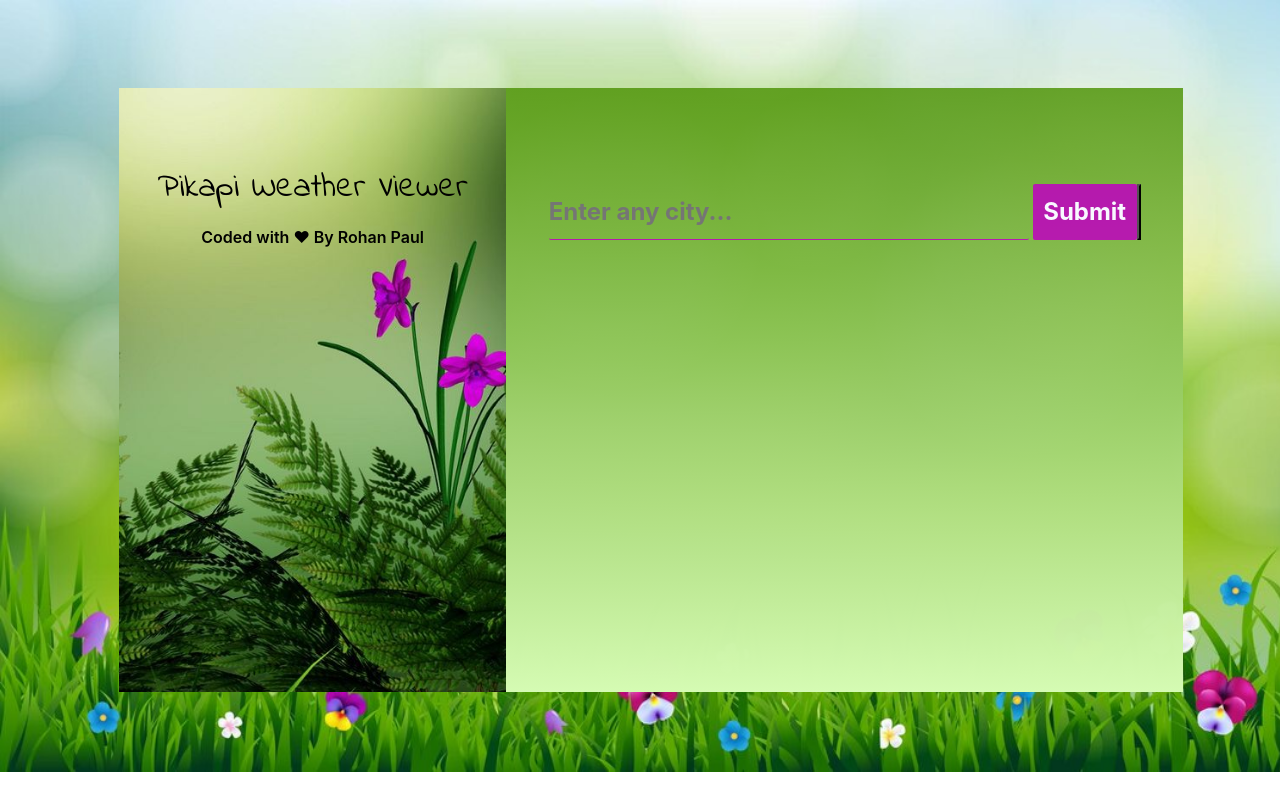
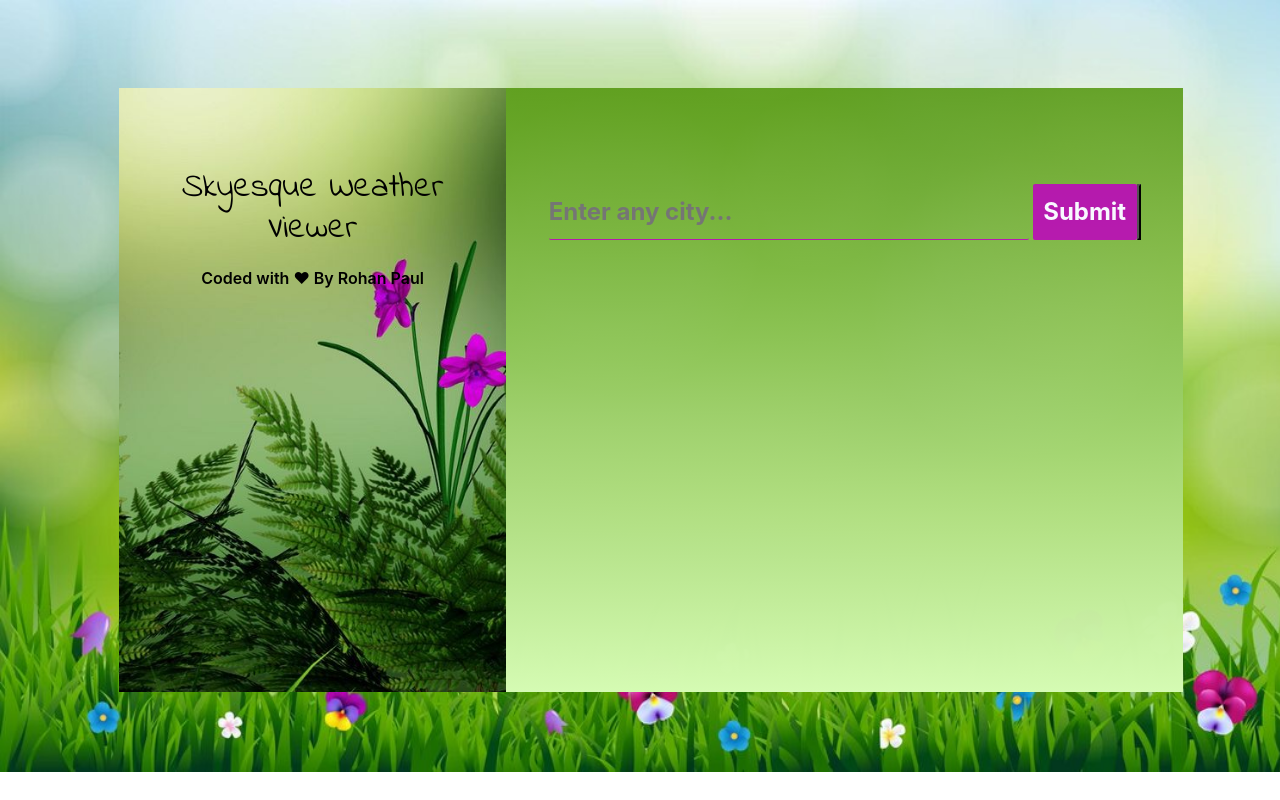
Before and after one commit to RohanPaul10/Pikapi-Weather-Web-Application-using-HTML-CSS-JAVASCRIPT-API, a plain HTML site: page index.html in a window 1280 px wide. Drawn offline with nearby package versions, Linux system fonts and the light colour scheme.

Commit message:
Update index.html

```diff
--- a/index.html
+++ b/index.html
@@ -13,7 +13,7 @@
         <div class="row offset-sm-1">
             <!-- Header part -->
             <section class="header col-md-4 col-sm-10 ">
-                <h1> Pikapi Weather Viewer</h1>
+                <h1> Skyesque Weather Viewer</h1>
                 <p>Coded with ❤ By <a href="https://github.com/RohanPaul10" target="_blank">Rohan Paul</a></p>
             </section>
 
```
